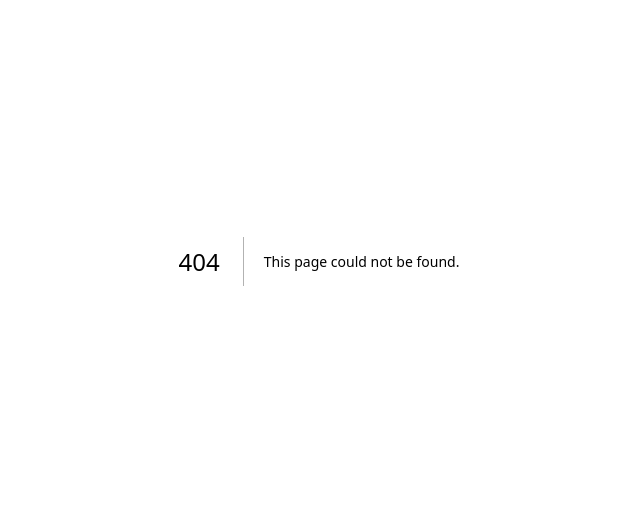
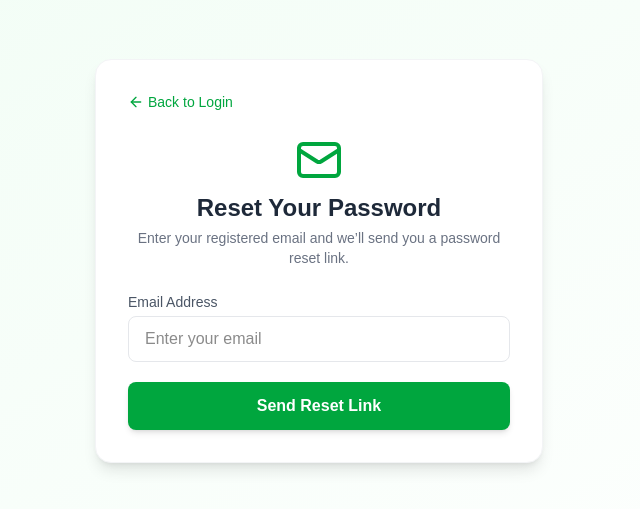
Before and after one commit to onyenagubo9/honstinger, a Next.js app: page /reset-password in a window 1280 px wide. Before the commit this address had no page. Shown: the part 139-648 px from the top of the page, without its empty margins (321-961 px from the left). Built offline with nearby package versions, Linux system fonts and the light colour scheme; no server answers.

Commit message:
Update message

```diff
--- /dev/null
+++ b/app/(auth)/login/page.tsx
@@ -0,0 +1,69 @@
+"use client";
+
+import React, { useEffect, useState } from "react";
+import Navbar from "@/components/landing/Navbar";
+import Hero from "@/components/landing/Hero";
+import Features from "@/components/landing/Features";
+import Pricing from "@/components/landing/Pricing";
+import CTA from "@/components/landing/CTA";
+import Footer from "@/components/landing/Footer";
+import Faqs from "@/components/landing/Faqs";
+import Login from "@/components/Auth/Login";
+import Loader from "@/components/shared/Loader";
+
+
+export default function ContactPage() {
+  const [loading, setLoading] = useState(true);
+
+  useEffect(() => {
+    let fallbackTimer: NodeJS.Timeout | null = null;
+
+    // If the page is already loaded, hide the loader soon
+    if (document.readyState === "complete") {
+      fallbackTimer = setTimeout(() => setLoading(false), 3000);
+      return () => {
+        if (fallbackTimer) clearTimeout(fallbackTimer);
+      };
+    }
+
+    const onLoad = () => {
+      fallbackTimer = setTimeout(() => setLoading(false), 300);
+    };
+
+    window.addEventListener("load", onLoad);
+
+    // Safety fallback: ensure loader hides after 3s
+    const forcedHide = setTimeout(() => {
+      setLoading(false);
+    }, 3000);
+
+    return () => {
+      window.removeEventListener("load", onLoad);
+      if (fallbackTimer) clearTimeout(fallbackTimer);
+      clearTimeout(forcedHide);
+    };
+  }, []);
+
+  return (
+    <main className="min-h-screen bg-gray-50 text-slate-900 antialiased relative">
+      {/* ✅ Loader Overlay */}
+      {loading && (
+        <div
+          aria-hidden={!loading}
+          className="fixed inset-0 z-9999 flex items-center justify-center bg-white/90 backdrop-blur-md transition-opacity duration-300"
+        >
+          <Loader />
+        </div>
+      )}
+
+      {/* ✅ Page Content */}
+      <div className={loading ? "pointer-events-none select-none" : ""}>
+        <Navbar />
+
+        <Login/>
+
+        <Footer />
+      </div>
+    </main>
+  );
+}
--- /dev/null
+++ b/app/(auth)/signup/page.tsx
@@ -0,0 +1,69 @@
+"use client";
+
+import React, { useEffect, useState } from "react";
+import Navbar from "@/components/landing/Navbar";
+import Hero from "@/components/landing/Hero";
+import Features from "@/components/landing/Features";
+import Pricing from "@/components/landing/Pricing";
+import CTA from "@/components/landing/CTA";
+import Footer from "@/components/landing/Footer";
+import Faqs from "@/components/landing/Faqs";
+import Signup from "@/components/Auth/Signup";
+import Loader from "@/components/shared/Loader";
+
+
+export default function ContactPage() {
+  const [loading, setLoading] = useState(true);
+
+  useEffect(() => {
+    let fallbackTimer: NodeJS.Timeout | null = null;
+
+    // If the page is already loaded, hide the loader soon
+    if (document.readyState === "complete") {
+      fallbackTimer = setTimeout(() => setLoading(false), 3000);
+      return () => {
+        if (fallbackTimer) clearTimeout(fallbackTimer);
+      };
+    }
+
+    const onLoad = () => {
+      fallbackTimer = setTimeout(() => setLoading(false), 300);
+    };
+
+    window.addEventListener("load", onLoad);
+
+    // Safety fallback: ensure loader hides after 3s
+    const forcedHide = setTimeout(() => {
+      setLoading(false);
+    }, 3000);
+
+    return () => {
+      window.removeEventListener("load", onLoad);
+      if (fallbackTimer) clearTimeout(fallbackTimer);
+      clearTimeout(forcedHide);
+    };
+  }, []);
+
+  return (
+    <main className="min-h-screen bg-gray-50 text-slate-900 antialiased relative">
+      {/* ✅ Loader Overlay */}
+      {loading && (
+        <div
+          aria-hidden={!loading}
+          className="fixed inset-0 z-9999 flex items-center justify-center bg-white/90 backdrop-blur-md transition-opacity duration-300"
+        >
+          <Loader />
+        </div>
+      )}
+
+      {/* ✅ Page Content */}
+      <div className={loading ? "pointer-events-none select-none" : ""}>
+        <Navbar />
+
+        <Signup/>
+
+        <Footer />
+      </div>
+    </main>
+  );
+}
--- /dev/null
+++ b/app/reset-password/page.js
@@ -0,0 +1,143 @@
+"use client";
+
+import { useState } from "react";
+import { sendPasswordResetEmail } from "firebase/auth";
+import { auth } from "@/lib/firebaseClient";
+import { motion, AnimatePresence } from "framer-motion";
+import { Mail, ArrowLeft, Loader2, CheckCircle2, AlertCircle } from "lucide-react";
+import Link from "next/link";
+
+export default function ResetPasswordPage() {
+  const [email, setEmail] = useState("");
+  const [message, setMessage] = useState("");
+  const [error, setError] = useState("");
+  const [loading, setLoading] = useState(false);
+  const [sent, setSent] = useState(false);
+
+  const handleResetPassword = async (e) => {
+    e.preventDefault();
+    setError("");
+    setMessage("");
+
+    if (!email) {
+      setError("Please enter your email address.");
+      return;
+    }
+
+    setLoading(true);
+    try {
+      await sendPasswordResetEmail(auth, email);
+      setSent(true);
+      setMessage("A password reset link has been sent to your email.");
+    } catch (err) {
+      console.error(err);
+      setError("Failed to send reset link. Please check your email and try again.");
+    } finally {
+      setLoading(false);
+    }
+  };
+
+  return (
+    <main className="min-h-screen flex items-center justify-center bg-linear-to-br from-green-50 to-white px-4 py-10">
+      <motion.div
+        initial={{ opacity: 0, y: 20 }}
+        animate={{ opacity: 1, y: 0 }}
+        transition={{ duration: 0.4 }}
+        className="max-w-md w-full bg-white border border-gray-100 shadow-lg rounded-2xl p-8"
+      >
+        {/* Back Button */}
+        <Link
+          href="/login"
+          className="flex items-center text-green-600 hover:text-green-700 text-sm mb-6"
+        >
+          <ArrowLeft className="w-4 h-4 mr-1" /> Back to Login
+        </Link>
+
+        {/* Header */}
+        <div className="text-center mb-6">
+          <Mail className="w-12 h-12 text-green-600 mx-auto mb-2" />
+          <h1 className="text-2xl font-bold text-gray-800">Reset Your Password</h1>
+          <p className="text-gray-500 text-sm mt-1">
+            Enter your registered email and we’ll send you a password reset link.
+          </p>
+        </div>
+
+        {/* Form */}
+        <form onSubmit={handleResetPassword} className="space-y-5">
+          <div>
+            <label className="block text-sm font-medium text-gray-600 mb-1">
+              Email Address
+            </label>
+            <input
+              type="email"
+              placeholder="Enter your email"
+              className="w-full border border-gray-200 rounded-lg px-4 py-2.5 focus:ring-2 focus:ring-green-600 outline-none transition"
+              value={email}
+              onChange={(e) => setEmail(e.target.value)}
+            />
+          </div>
+
+          <motion.button
+            whileTap={{ scale: 0.97 }}
+            type="submit"
+            disabled={loading}
+            className="w-full bg-green-600 hover:bg-green-700 text-white py-3 rounded-lg font-semibold shadow-md transition-all flex items-center justify-center"
+          >
+            {loading ? (
+              <>
+                <Loader2 className="w-5 h-5 mr-2 animate-spin" />
+                Sending...
+              </>
+            ) : (
+              "Send Reset Link"
+            )}
+          </motion.button>
+        </form>
+
+        {/* Messages */}
+        <AnimatePresence>
+          {message && (
+            <motion.div
+              initial={{ opacity: 0, y: 10 }}
+              animate={{ opacity: 1, y: 0 }}
+              exit={{ opacity: 0, y: -10 }}
+              className="flex items-center mt-5 bg-green-50 border border-green-100 text-green-700 text-sm rounded-lg p-3"
+            >
+              <CheckCircle2 className="w-4 h-4 mr-2" />
+              {message}
+            </motion.div>
+          )}
+
+          {error && (
+            <motion.div
+              initial={{ opacity: 0, y: 10 }}
+              animate={{ opacity: 1, y: 0 }}
+              exit={{ opacity: 0, y: -10 }}
+              className="flex items-center mt-5 bg-red-50 border border-red-100 text-red-700 text-sm rounded-lg p-3"
+            >
+              <AlertCircle className="w-4 h-4 mr-2" />
+              {error}
+            </motion.div>
+          )}
+        </AnimatePresence>
+
+        {/* Success Footer */}
+        {sent && (
+          <motion.div
+            initial={{ opacity: 0 }}
+            animate={{ opacity: 1 }}
+            className="mt-6 text-center text-sm text-gray-600"
+          >
+            Didn’t get the email?{" "}
+            <button
+              onClick={handleResetPassword}
+              className="text-green-600 font-medium hover:underline"
+            >
+              Resend
+            </button>
+          </motion.div>
+        )}
+      </motion.div>
+    </main>
+  );
+}
--- a/app/(auth)/login/page.js
+++ b/components/Auth/Login.js
@@ -76,7 +76,7 @@ export default function LoginPage() {
             Welcome Back
           </h1>
           <p className="text-gray-500 mt-1 text-sm">
-            Sign in to your Honstinger Bank account
+            Sign in to your FirstCBU Bank account
           </p>
         </motion.div>
 
@@ -156,7 +156,7 @@ export default function LoginPage() {
           <p>
             Forgot password?{" "}
             <a
-              href="/forgot-password"
+              href="/reset-password"
               className="text-green-700 hover:underline font-medium"
             >
               Reset here
```
Also changed, not shown: components/Auth/Signup.js (renamed from app/(auth)/signup/page.js).
